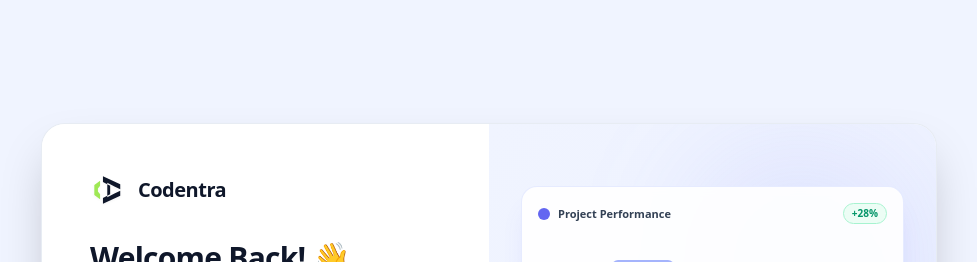
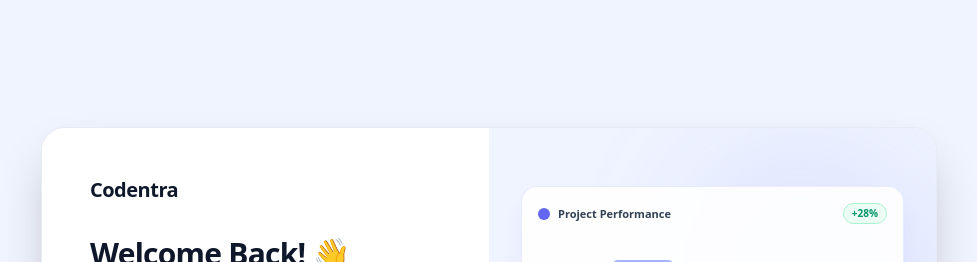
Before and after one commit to atif00150/codentraa-saas-portal-, a Next.js app in the folder frontend/: page /login in a window 1280 px wide. Shown: the top 262 px of the page, without its empty margins (151-1128 px from the left). Built offline with nearby package versions, Linux system fonts and the light colour scheme; no server answers.

Commit message:
UI: Remove SVG logo graphics, keep clean bold Codentra typographic brand text

```diff
--- a/frontend/components/ui/Logo.tsx
+++ b/frontend/components/ui/Logo.tsx
@@ -3,43 +3,21 @@ import React from "react";
 interface LogoProps {
   size?: "sm" | "md" | "lg";
   variant?: "light" | "dark";
-  showText?: boolean;
 }
 
-export default function Logo({ size = "md", variant = "dark", showText = true }: LogoProps) {
-  const iconSizes = {
-    sm: "w-7 h-7",
-    md: "w-9 h-9",
-    lg: "w-11 h-11",
-  };
-
+export default function Logo({ size = "md", variant = "dark" }: LogoProps) {
   const textSizes = {
     sm: "text-lg",
     md: "text-xl",
     lg: "text-2xl",
   };
 
-  const mainColor = variant === "dark" ? "#FFFFFF" : "#0F172A";
-
   return (
-    <div className="flex items-center space-x-3 select-none">
-      {/* Exact Hexagonal "C" Brand Logo Mark (Non-overlapping, fully visible green piece) */}
-      <div className={`${iconSizes[size]} shrink-0 transition-transform hover:scale-105`}>
-        <svg viewBox="0 0 100 100" width="100%" height="100%" className="drop-shadow-sm">
-          {/* Left Lime Green Piece */}
-          <path d="M 12 36 L 28 24 L 28 38 L 22 46 L 22 54 L 28 62 L 28 76 L 12 64 Z" fill="#9FE855" />
-
-          {/* Right Hexagonal Black/White C Body */}
-          <path d="M 36 12 L 84 34 L 84 48 L 68 40 L 48 30 L 48 70 L 68 60 L 84 52 L 84 66 L 36 88 L 36 72 L 56 62 L 56 38 L 36 28 Z" fill={mainColor} />
-        </svg>
-      </div>
-
-      {/* Bold Typographic Brand Name: "Codentra" */}
-      {showText && (
-        <span className={`font-extrabold tracking-tight ${textSizes[size]} ${variant === "dark" ? "text-white" : "text-slate-900"}`}>
-          Codentra
-        </span>
-      )}
+    <div className="flex items-center select-none">
+      {/* Clean Bold Typographic Brand Name: "Codentra" */}
+      <span className={`font-extrabold tracking-tight ${textSizes[size]} ${variant === "dark" ? "text-white" : "text-slate-900"}`}>
+        Codentra
+      </span>
     </div>
   );
 }
```
